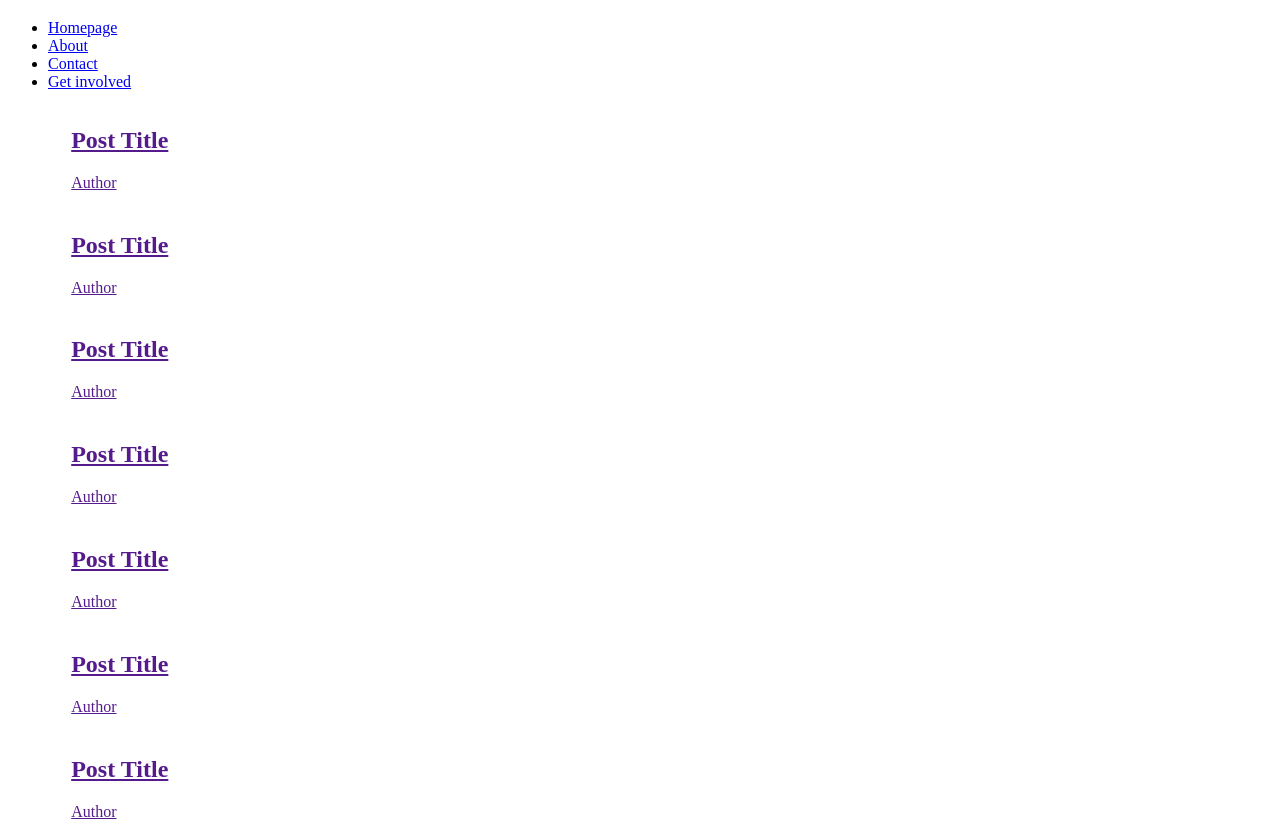
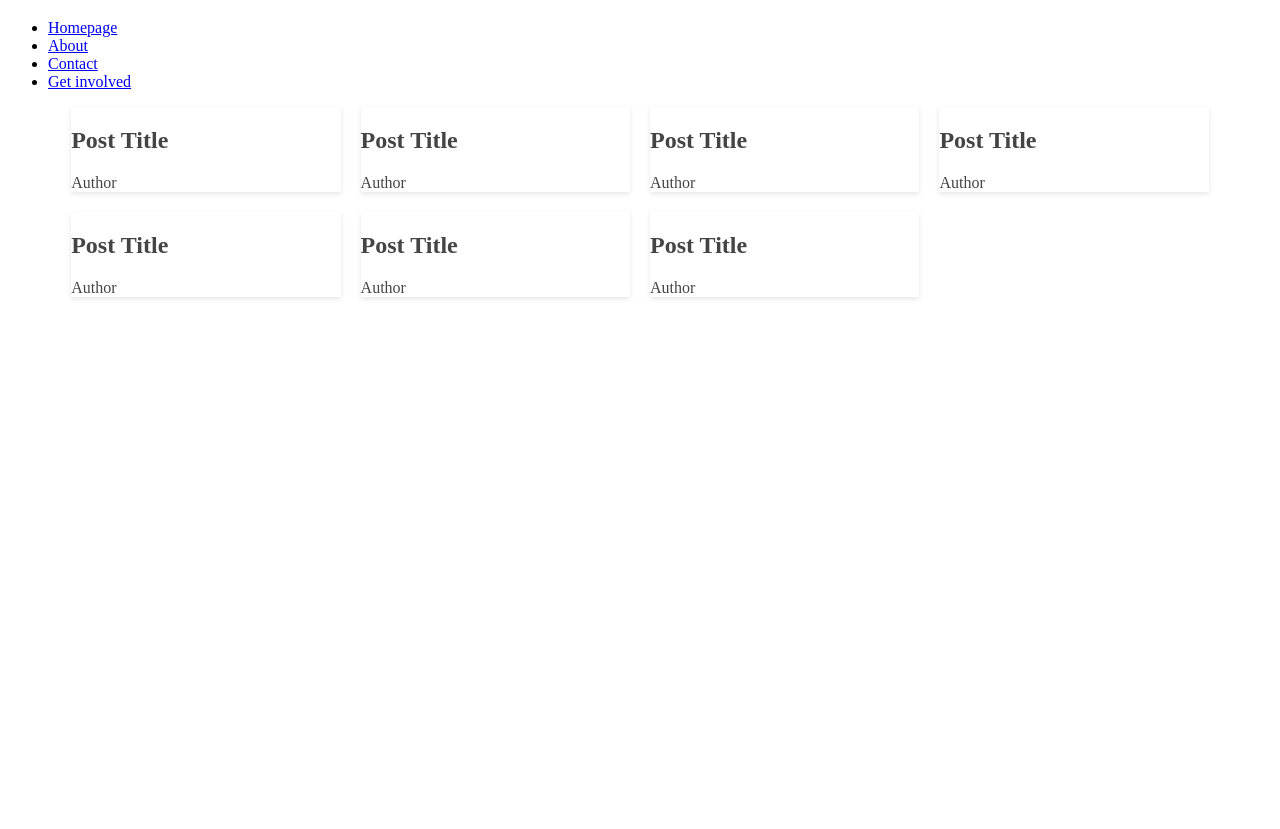
Before and after one commit to ZachBach/Aurelius, a plain HTML site: page index.html in a window 1280 px wide. Shown: the part 61-890 px from the top of the page. After the commit the page ends 800 px from the top, so only its background shows below. Drawn offline with Linux system fonts and the light colour scheme.

Commit message:
began flexbox direction and min-height, as well as implemented hover feature

```diff
--- a/index.html
+++ b/index.html
@@ -95,7 +95,7 @@
             </a>
         </div>
 
-        <div class="grid__item7">
+        <div class="grid__item">
             <a href="" class="grid__card">
                 <div class="thumbnail__img"></div>
                 <article>
--- a/style.css
+++ b/style.css
@@ -2,20 +2,42 @@
     width: 90%;
     max-width: 1240px;
     margin: 0 auto;
+
     display: grid;
+
     grid-template-columns: 1fr;
     grid-template-rows: auto;
     grid-gap: 20px;
 }
 
+.grid__card {
+    background: white;
+    text-decoration: none;
+    color: #444;
+    box-shadow: 0 2px 5px rgba(0, 0, 0, 0.1);
+    display: flex;
+    flex-direction: column;
+    min-height: 100%;
+
+    /* Hover State */
+    position: relative;
+    top: 0;
+    transition: all .1s ease-in;
+}
+
+.grid__card:hover {
+    top: -2px;
+    box-shadow: 0 4px 5px rgba(0, 0, 0, 0.2);
+}
+
 @media only screen and (min-width: 500px) {
-    .band {
+    .grid__wrapper {
       grid-template-columns: 1fr 1fr;
     }
   }
 
   @media only screen and (min-width: 850px) {
-    .band {
+    .grid__wrapper {
       grid-template-columns: repeat(4, 1fr);
     }
   }
```
